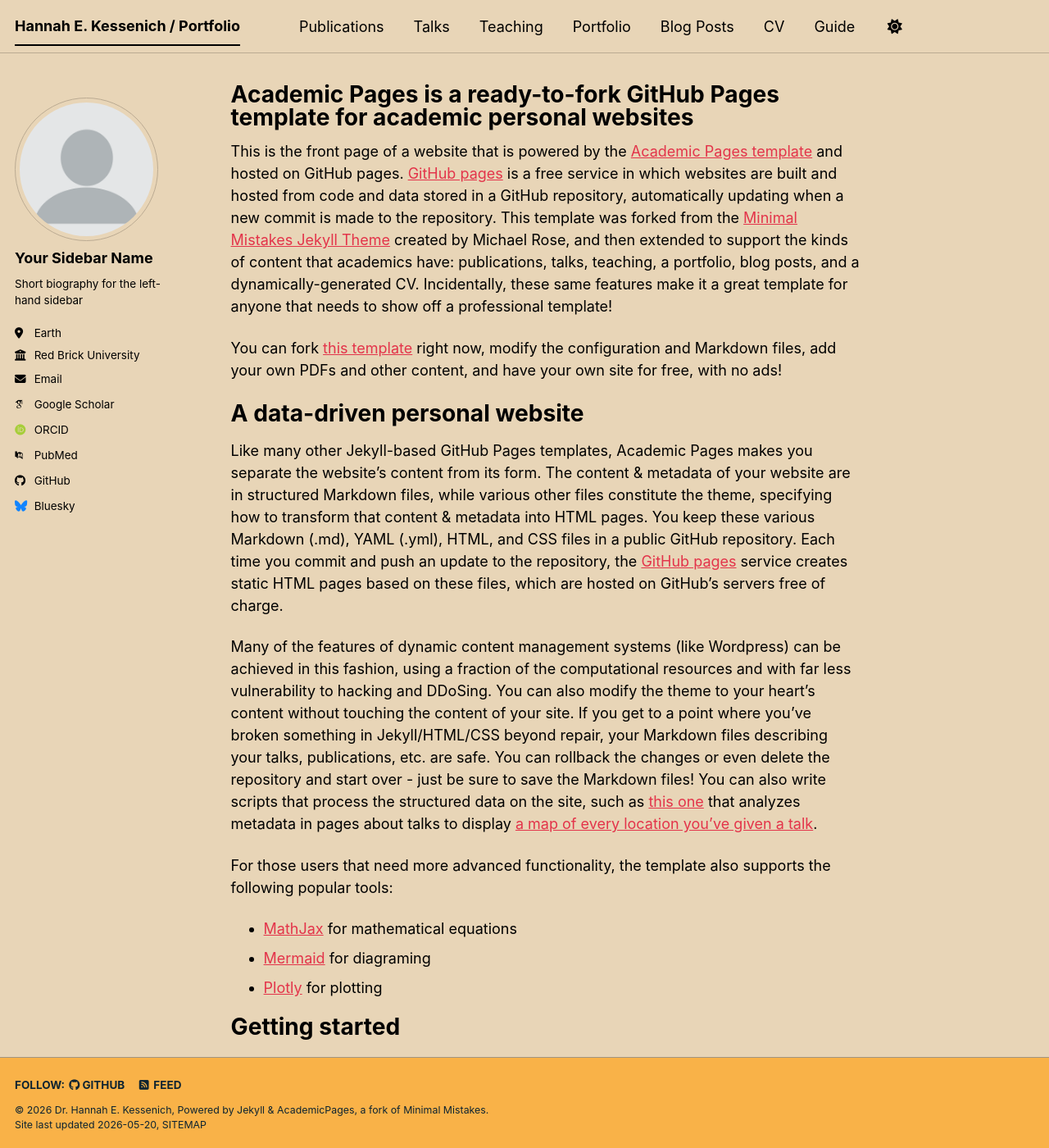
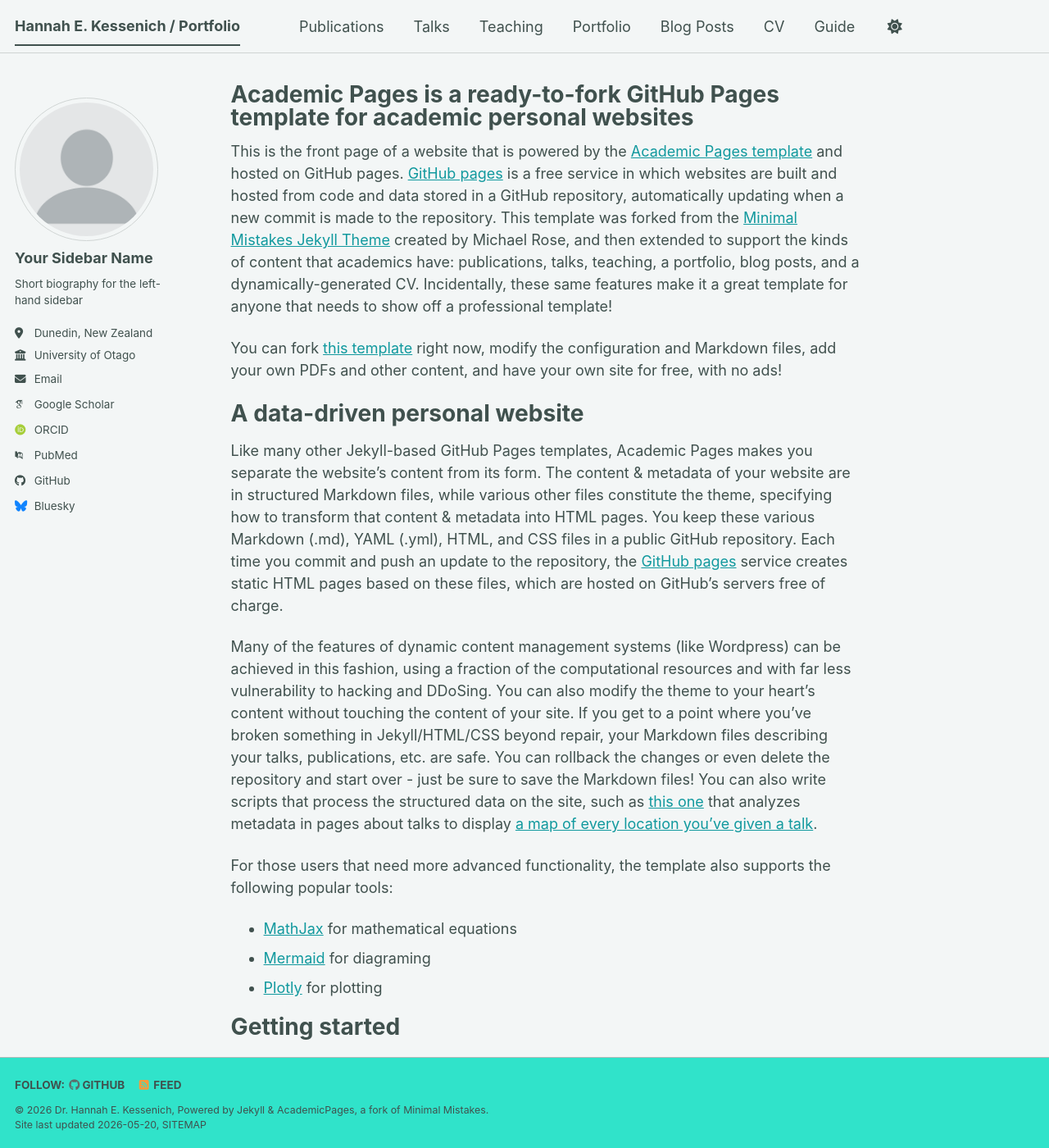
Before and after one commit to hannahekessenich/hannahekessenich.github.io, a Jekyll site: the page built from _pages/about.md, in a window 1280 px wide and 1400 px high. Shown: the whole window at 82% size. Built offline with Jekyll 4.4.1, drawn with Linux system fonts in a browser that asks for light colours; some web fonts are replaced; a script bundle is joined from its source files by our own code; library files that are not in the unit come from our copies.

Commit message:
Update _config.yml

```diff
--- a/_config.yml
+++ b/_config.yml
@@ -8,7 +8,7 @@
 
 # Basic Site Settings
 locale                   : "en-US"
-site_theme               : "sunrise" # The available themes options are "default", "air", "sunrise", "mint", "dirt" and "contrast"
+site_theme               : "mint" # The available themes options are "default", "air", "sunrise", "mint", "dirt" and "contrast"
 title                    : "Hannah E. Kessenich / Portfolio"
 title_separator          : "-"
 name                     : &name "Dr. Hannah E. Kessenich"
@@ -27,10 +27,10 @@ author:
   name             : "Your Sidebar Name"
   pronouns         : # example: "she/her"
   bio              : "Short biography for the left-hand sidebar"
-  location         : "Earth"
-  employer         : "Red Brick University"
+  location         : "Dunedin, New Zealand"
+  employer         : "University of Otago"
   uri              : # URL
-  email            : "none@example.org"
+  email            : "hannah.kessenich@otago.ac.nz"
 
   # Academic websites
   academia         : # URL
```
